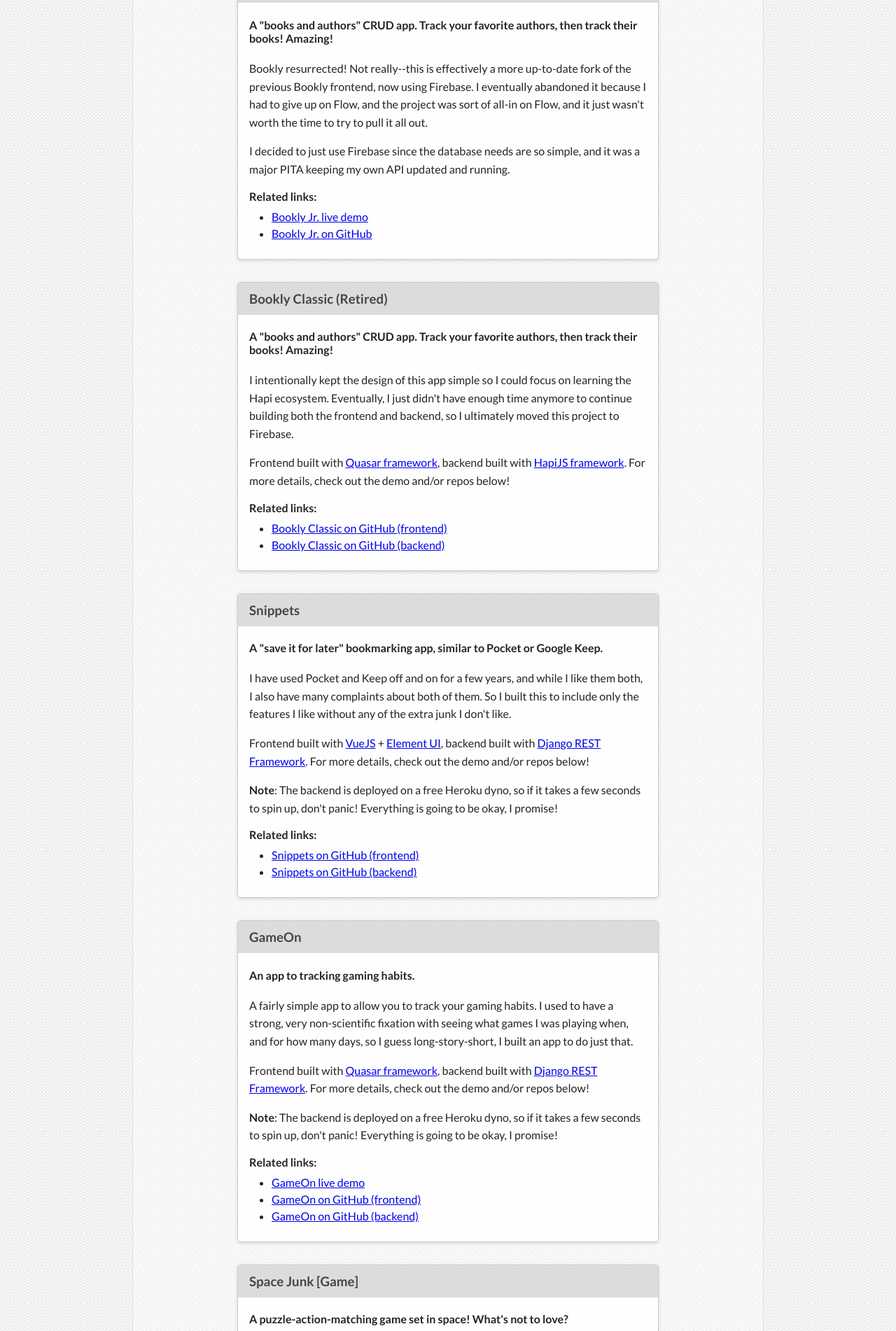
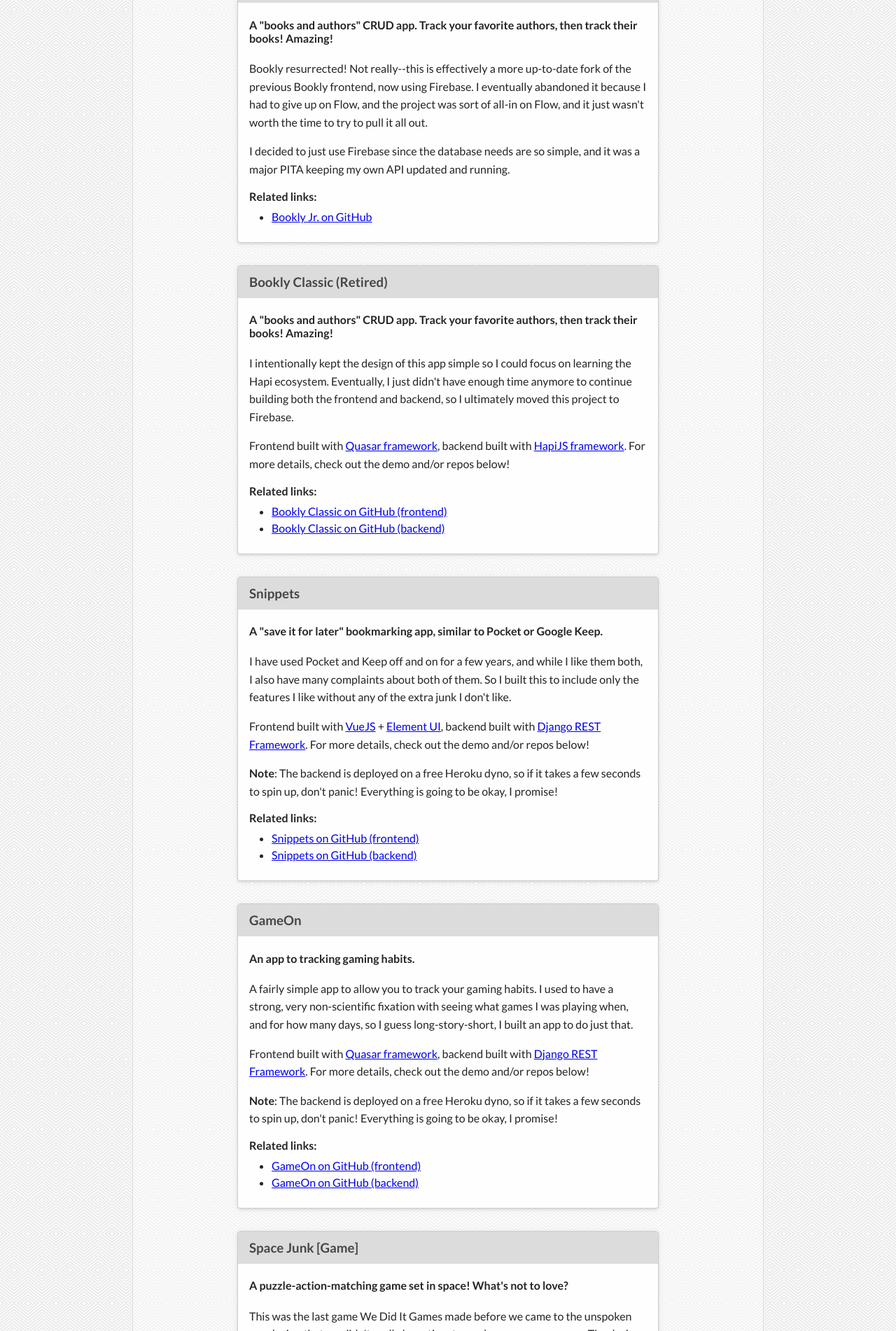
Before and after one commit to gargrave/gargrave-dev-website, a React (Create React App) app: page / in a window 1280 px wide. Shown: the part 4439-6341 px from the top of the page at 70% size. Built offline with nearby package versions, Linux system fonts and the light colour scheme.

Commit message:
Remove dead links

```diff
--- a/src/data/projects.ts
+++ b/src/data/projects.ts
@@ -66,10 +66,6 @@
     ],
     links: [
       {
-        title: 'Bookly Jr. live demo',
-        url: 'https://bookly-prod.firebaseapp.com/account/register',
-      },
-      {
         title: 'Bookly Jr. on GitHub',
         url: 'https://github.com/gargrave/bookly-client-firebase',
       },
@@ -124,10 +120,6 @@
     ],
     links: [
       {
-        title: 'GameOn live demo',
-        url: 'https://www.gameon-app.com',
-      },
-      {
         title: 'GameOn on GitHub (frontend)',
         url: 'https://github.com/gargrave/gameon-client-quasar',
       },
```
